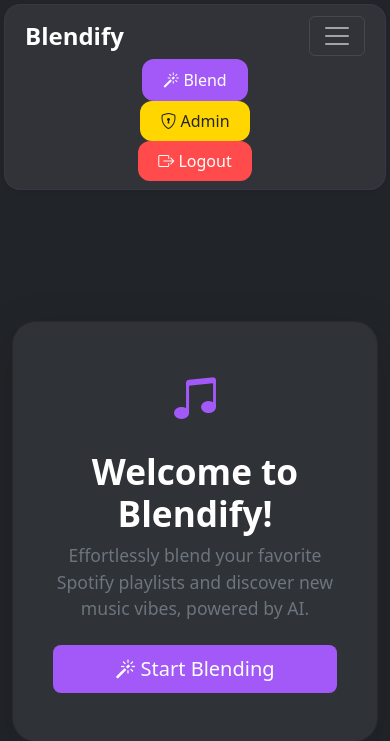
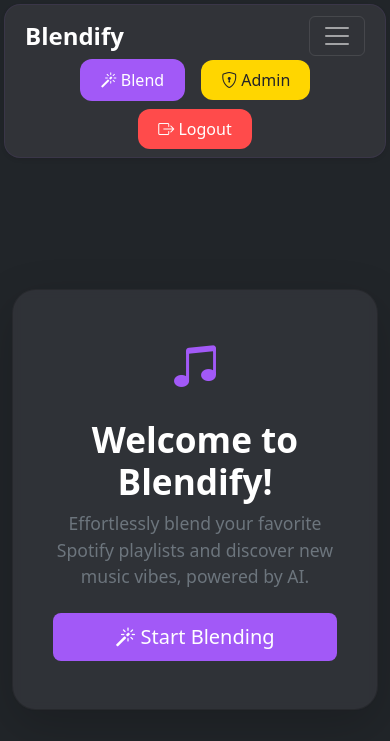
Before and after one commit to dsabecky/blendify-web, a Django app: page / in a window 390 px wide, after a click that opens the changed part. Shown: the top 741 px of the page. Run offline with Django 5.2, Linux system fonts and the light colour scheme; the visitor is signed in with stand-in values (Sample User, id 1); parts of the project's set-up code (start-up, migrations or seed data) failed here and were passed over; some libraries are stand-ins or nearby versions.

Commit message:
fix menu buttons on mobile

```diff
--- a/core/static/core/navigation.css
+++ b/core/static/core/navigation.css
@@ -30,6 +30,17 @@
         padding-left: 0.5rem;
         padding-right: 0.5rem;
     }
+
+    .navbar-buttons-row {
+        flex-direction: row !important;
+        flex-wrap: wrap;
+        gap: 0.5rem;
+        justify-content: center;
+        align-items: center;
+    }
+    .navbar-buttons-row .nav-item {
+        margin-bottom: 0 !important;
+    }
 }
 
 .navbar .btn {
--- a/core/templates/navbar.html
+++ b/core/templates/navbar.html
@@ -7,7 +7,7 @@
                 <span class="navbar-toggler-icon"></span>
             </button>
             <div class="collapse navbar-collapse justify-content-end" id="navbarNav">
-                <ul class="navbar-nav align-items-center">
+                <ul class="navbar-nav align-items-center navbar-buttons-row">
                     {% if user.is_authenticated %}
                         <li class="nav-item">
                             <a href="{% url 'blend' %}" class="btn btn-violet mx-1">
```
